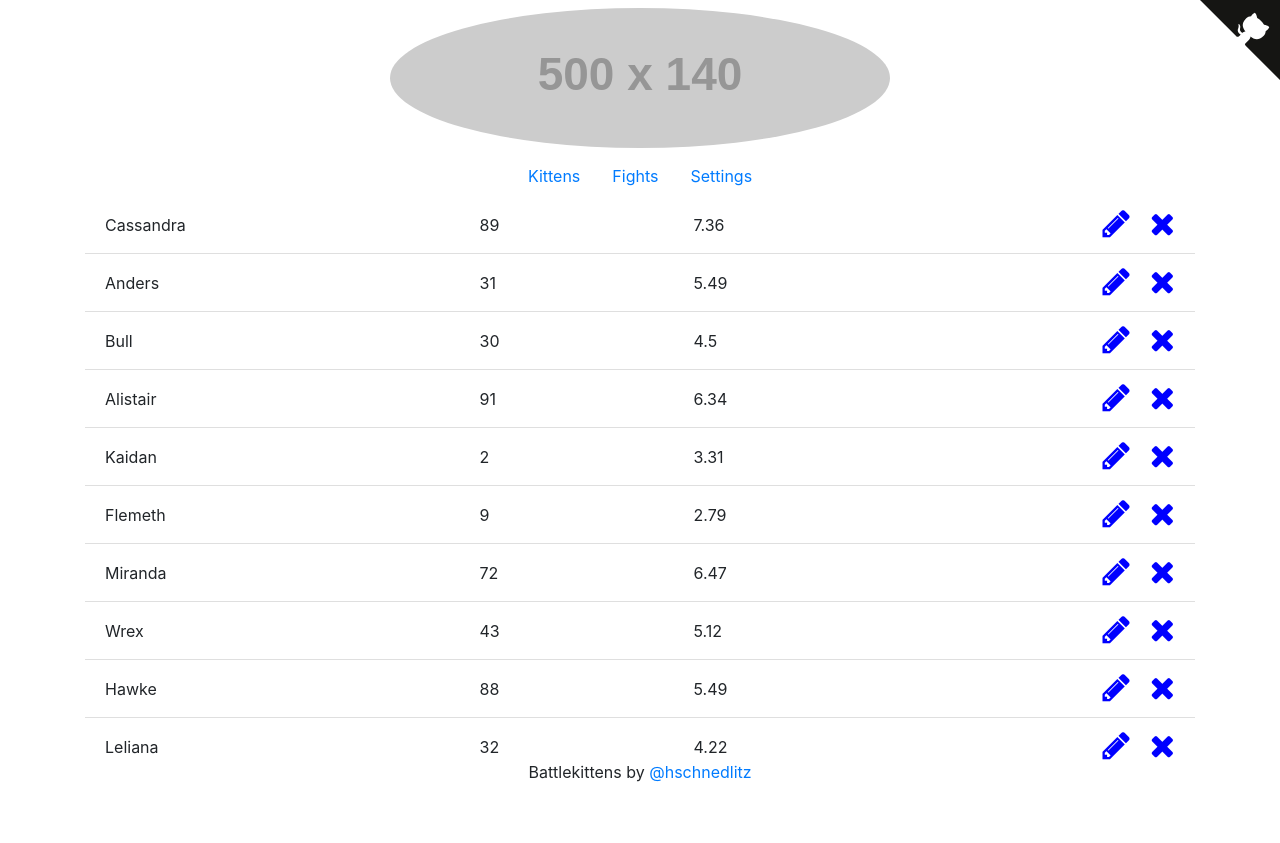
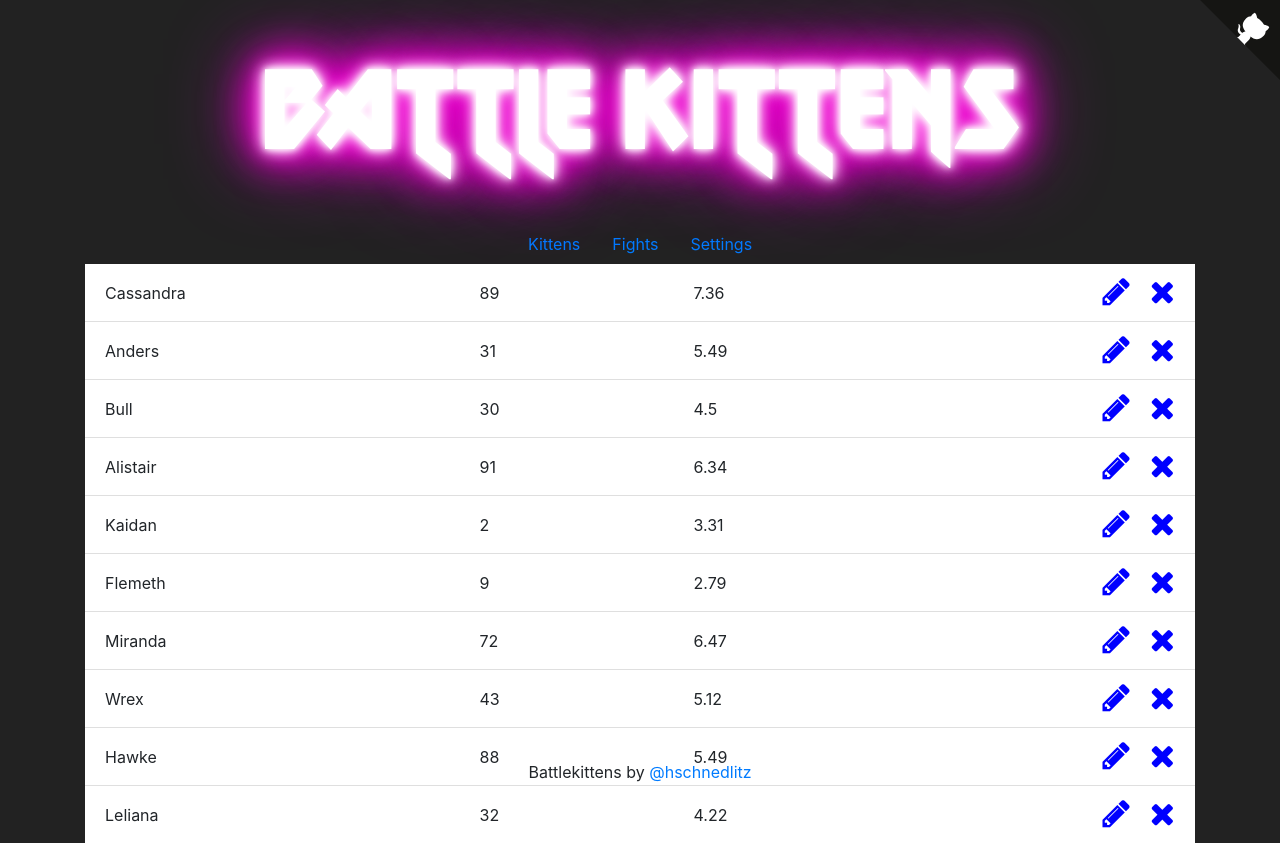
Before and after one commit to hschne/battle-kittens, an Angular app: page /kittens in a window 1280 px wide. Before the commit the page ends 800 px from the top, so only its background shows below. Built offline with nearby package versions, Linux system fonts and the light colour scheme.

Commit message:
Add neon font

```diff
--- a/package.json
+++ b/package.json
@@ -42,6 +42,7 @@
     "karma-coverage-istanbul-reporter": "~2.0.0",
     "karma-jasmine": "~1.1.1",
     "karma-jasmine-html-reporter": "^0.2.2",
+    "mini-css-extract-plugin": "^0.4.3",
     "protractor": "^5.4.1",
     "ts-node": "~5.0.1",
     "tslint": "~5.9.1",
--- a/src/app/app.component.html
+++ b/src/app/app.component.html
@@ -1,8 +1,8 @@
 <header>
   <nav class="navbar navbar-expand-lg">
     <div class="mx-auto">
-      <a class="" href="#">
-        <img src="//placehold.it/500x140/ccff00" class="rounded-circle">
+      <a class="wow" href="#">
+        <p><a>Battle Kittens</a></p>
       </a>
     </div>
   </nav>
--- a/src/app/app.component.scss
+++ b/src/app/app.component.scss
@@ -1,4 +1,55 @@
+p {
+  font-family: metal, serif;
+  text-align: center;
+  font-size: 7em;
+  margin: 20px 0 20px 0;
+}
 
-h1 {
+a {
+  text-decoration: none;
+  -webkit-transition: all 0.5s;
+  -moz-transition: all 0.5s;
+  transition: all 0.5s;
+}
 
+p a {
+  color: #BA01FF;
 }
+
+p a {
+  color: #ffffff;
+  -webkit-animation: neon6 1.5s ease-in-out infinite alternate;
+  -moz-animation: neon6 1.5s ease-in-out infinite alternate;
+  animation: neon6 1.5s ease-in-out infinite alternate;
+}
+
+p a:hover {
+  color: #ffffff;
+}
+
+@-webkit-keyframes neon6 {
+  from {
+    text-shadow: 0 0 5px #fff, 0 0 20px #fff, 0 0 30px #fff, 0 0 40px #ff00de, 0 0 70px #ff00de, 0 0 80px #ff00de, 0 0 100px #ff00de, 0 0 150px #ff00de;
+  }
+  to {
+    text-shadow: 0 0 2px #fff, 0 0 10px #fff, 0 0 15px #fff, 0 0 20px #ff00de, 0 0 35px #ff00de, 0 0 40px #ff00de, 0 0 50px #ff00de, 0 0 75px #ff00de;
+  }
+}
+
+@-moz-keyframes neon6 {
+  from {
+    text-shadow: 0 0 10px #fff, 0 0 20px #fff, 0 0 30px #fff, 0 0 40px #ff00de, 0 0 70px #ff00de, 0 0 80px #ff00de, 0 0 100px #ff00de, 0 0 150px #ff00de;
+  }
+  to {
+    text-shadow: 0 0 5px #fff, 0 0 10px #fff, 0 0 15px #fff, 0 0 20px #ff00de, 0 0 35px #ff00de, 0 0 40px #ff00de, 0 0 50px #ff00de, 0 0 75px #ff00de;
+  }
+}
+
+@keyframes neon6 {
+  from {
+    text-shadow: 0 0 10px #fff, 0 0 20px #fff, 0 0 30px #fff, 0 0 40px #ff00de, 0 0 70px #ff00de, 0 0 80px #ff00de, 0 0 100px #ff00de, 0 0 150px #ff00de;
+  }
+  to {
+    text-shadow: 0 0 5px #fff, 0 0 10px #fff, 0 0 15px #fff, 0 0 20px #ff00de, 0 0 35px #ff00de, 0 0 40px #ff00de, 0 0 50px #ff00de, 0 0 75px #ff00de;
+  }
+}
--- a/src/styles.scss
+++ b/src/styles.scss
@@ -1,3 +1,17 @@
 /* You can add global styles to this file, and also import other style files */
 @import "~bootstrap/dist/css/bootstrap.css";
 @import "~font-awesome/css/font-awesome.css";
+
+@font-face {
+  font-family: 'metal';
+  src: url('assets/metal.ttf');
+}
+
+.wow {
+  font-family: metal;
+}
+
+body {
+  background-color: #222222;
+
+}
```
Also changed, not shown: src/assets/metal.ttf (added), 1 other file (tests, documents, lock files or other folders).
